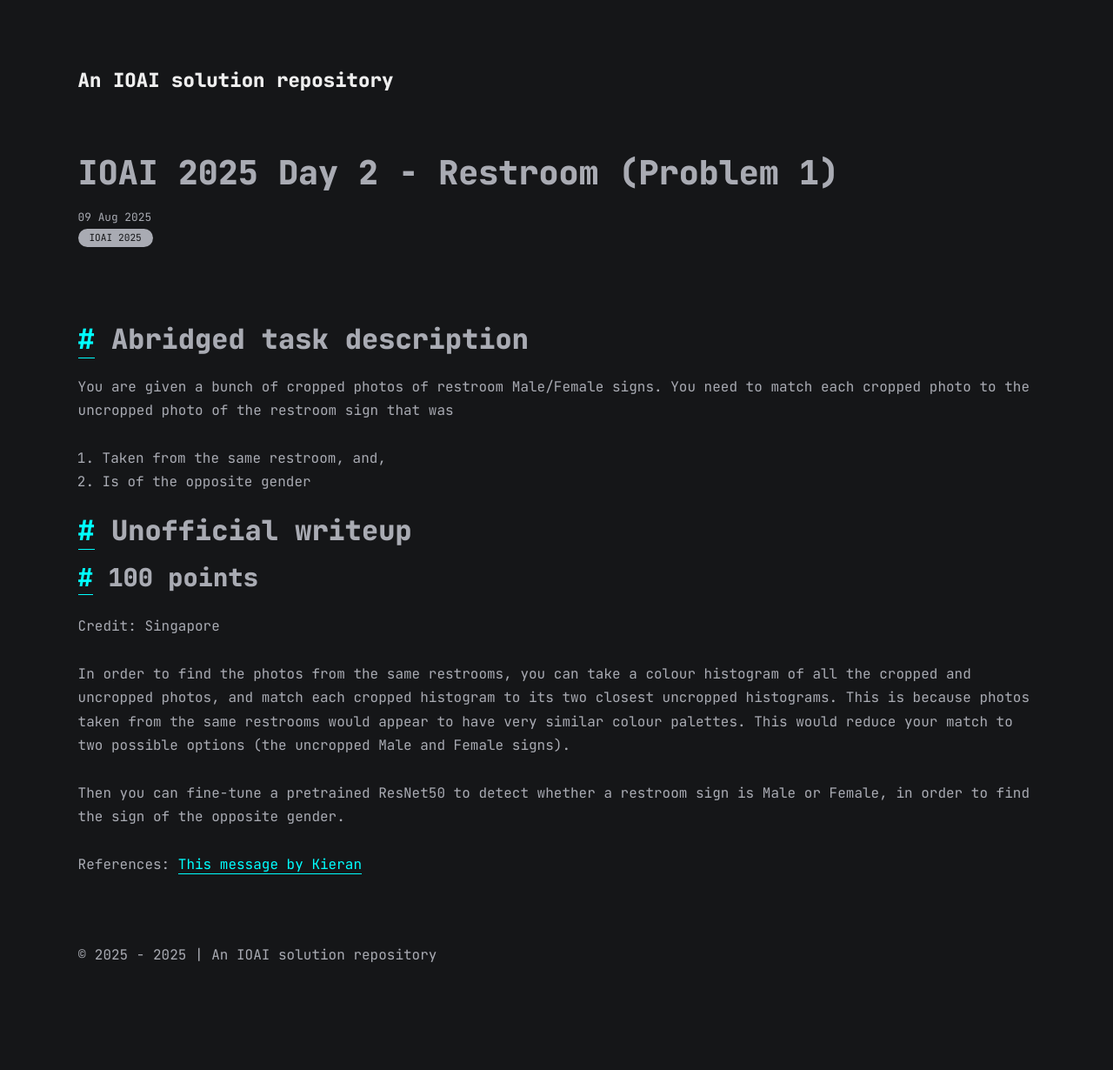
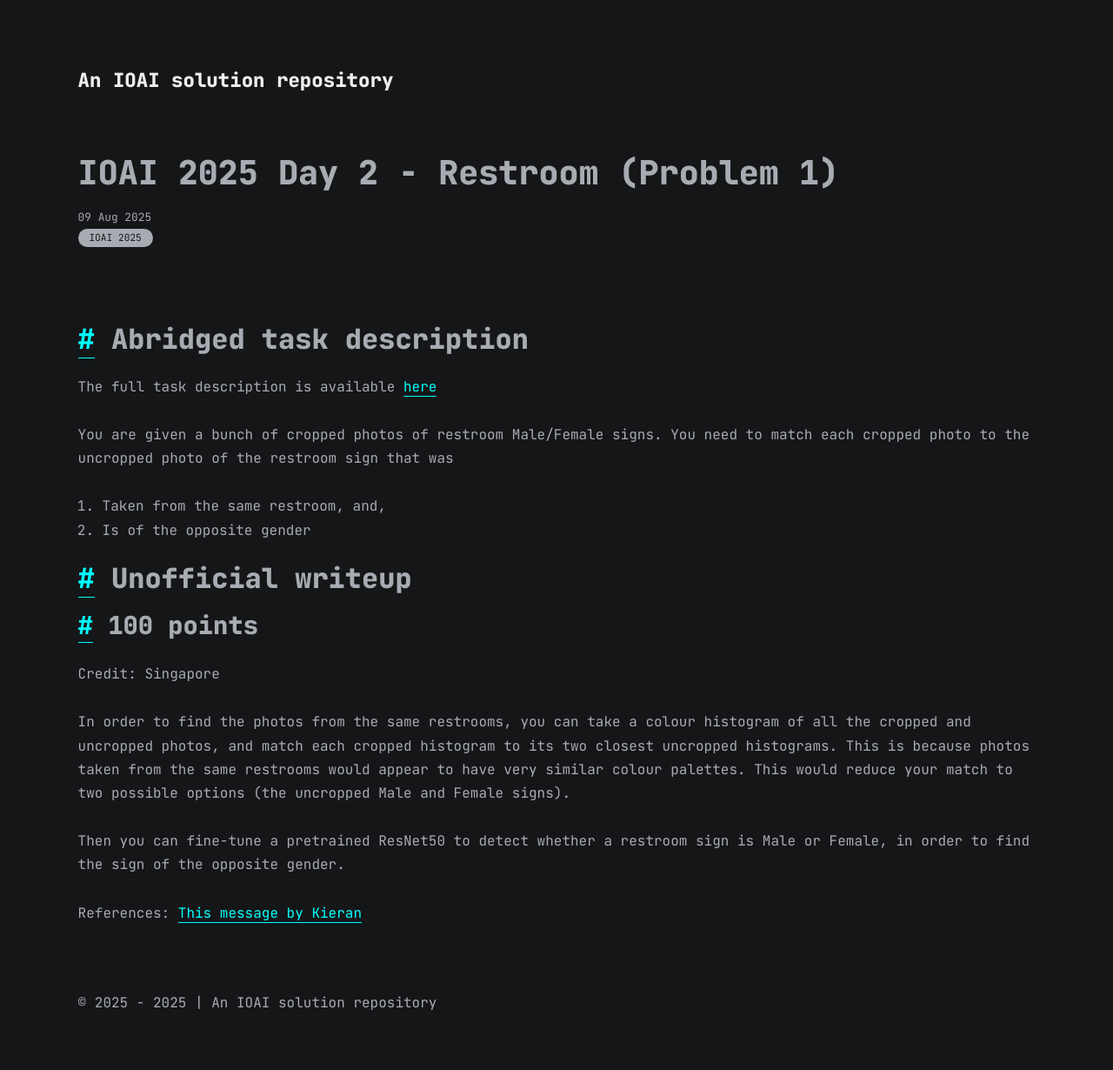
Before and after one commit to ioai-writeup/ioai-writeup.github.io, a Jekyll site: the page built from all_collections/_posts/2025-08-09-d2p1-restroom.md, in a window 1280 px wide. Shown: the whole page at 87% size. Built offline with Jekyll 4.4.1, drawn with Linux system fonts in a browser that asks for light colours; before the commit the page ends 1175 px from its top, so only the background shows below that.

Commit message:
Update 2025-08-09-d2p1-restroom.md

```diff
--- a/all_collections/_posts/2025-08-09-d2p1-restroom.md
+++ b/all_collections/_posts/2025-08-09-d2p1-restroom.md
@@ -6,6 +6,8 @@ categories: ["IOAI 2025"]
 mathjax: true
 ---
 # Abridged task description
+
+The full task description is available [here](https://ioai.bohrium.com/competitions/8431824470?tab=introduce)
 
 You are given a bunch of cropped photos of restroom Male/Female signs. You need to match each cropped photo to the uncropped photo of the restroom sign that was
 1. Taken from the same restroom, and,
```
